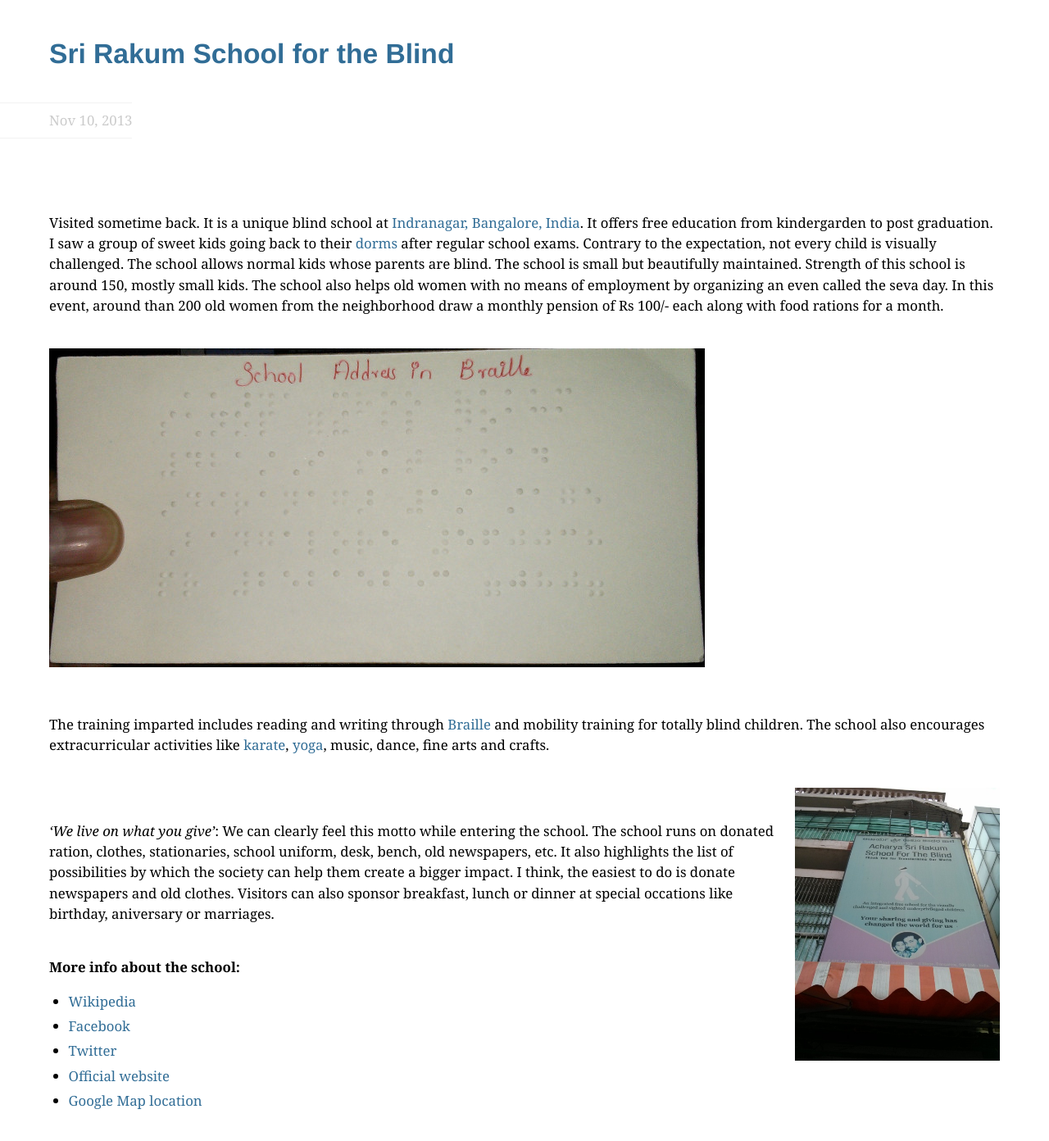
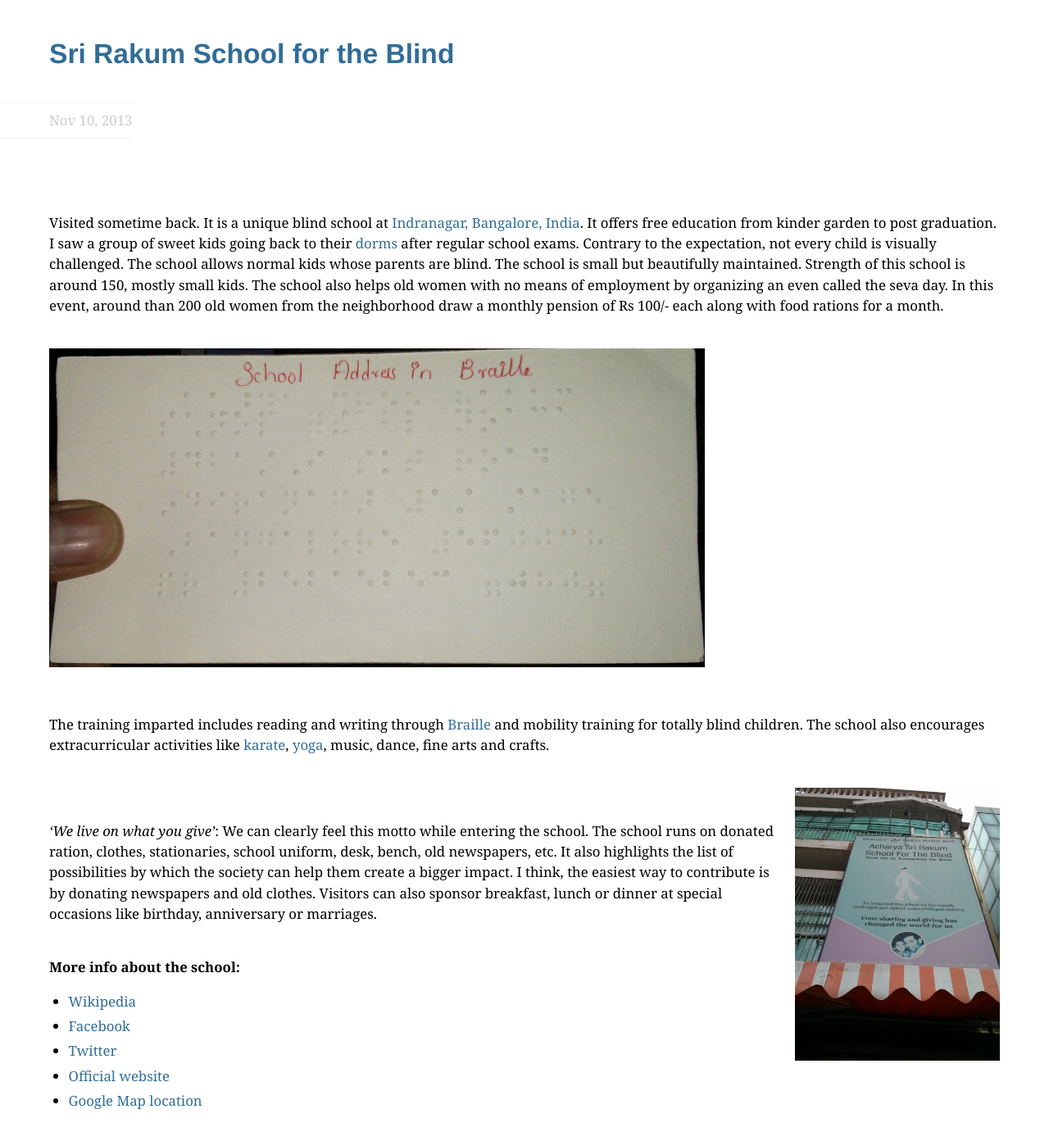
Before and after one commit to rohit01/blog_backup, a Jekyll site: the page built from _posts/2013-11-10-rakum-school-for-the-blind.md, in a window 1280 px wide and 1400 px high, scrolled down 880 px. Shown: the top 1392 px of the window at 82% size. Built offline with Jekyll 4.4.1, drawn with Linux system fonts in a browser that asks for light colours; some web fonts are replaced; Markdown is read by kramdown in place of the engine named in the settings; comment, search, counter and statistics services are not loaded.

Commit message:
paraphrased

```diff
--- a/_posts/2013-11-10-rakum-school-for-the-blind.md
+++ b/_posts/2013-11-10-rakum-school-for-the-blind.md
@@ -14,7 +14,7 @@
   {{ page.date | date: "%b %d, %Y" }}
 </info>
 
-Visited sometime back. It is a unique blind school at [Indranagar, Bangalore, India](https://maps.google.com/maps?q=Rakum+Blind+School,+Bangalore,+Karnataka,+India&hl=en&sll=37.0625,-95.677068&sspn=46.409192,81.5625&oq=rakum+&t=m&z=17). It offers free education from kindergarden to post graduation. I saw a group of sweet kids going back to their [dorms](http://rakum.org/rakum_school/node/147) after regular school exams. Contrary to the expectation, not every child is visually challenged. The school allows normal kids whose parents are blind. The school is small but beautifully maintained. Strength of this school is around 150, mostly small kids. The school also helps old women with no means of employment by organizing an even called the seva day. In this event, around than 200 old women from the neighborhood draw a monthly pension of Rs 100/- each along with food rations for a month.
+Visited sometime back. It is a unique blind school at [Indranagar, Bangalore, India](https://maps.google.com/maps?q=Rakum+Blind+School,+Bangalore,+Karnataka,+India&hl=en&sll=37.0625,-95.677068&sspn=46.409192,81.5625&oq=rakum+&t=m&z=17). It offers free education from kinder garden to post graduation. I saw a group of sweet kids going back to their [dorms](http://rakum.org/rakum_school/node/147) after regular school exams. Contrary to the expectation, not every child is visually challenged. The school allows normal kids whose parents are blind. The school is small but beautifully maintained. Strength of this school is around 150, mostly small kids. The school also helps old women with no means of employment by organizing an even called the seva day. In this event, around than 200 old women from the neighborhood draw a monthly pension of Rs 100/- each along with food rations for a month.
 
 ![](/res/posts/rakum-school-for-the-blind/braille.jpg)
 
@@ -22,7 +22,7 @@
 
 <img src="/res/posts/rakum-school-for-the-blind/entrance.jpg" width="250" align="right">
 
-*'We live on what you give'*: We can clearly feel this motto while entering the school. The school runs on donated ration, clothes, stationaries, school uniform, desk, bench, old newspapers, etc. It also highlights the list of possibilities by which the society can help them create a bigger impact. I think, the easiest to do is donate newspapers and old clothes. Visitors can also sponsor breakfast, lunch or dinner at special occations like birthday, aniversary or marriages.
+*'We live on what you give'*: We can clearly feel this motto while entering the school. The school runs on donated ration, clothes, stationaries, school uniform, desk, bench, old newspapers, etc. It also highlights the list of possibilities by which the society can help them create a bigger impact. I think, the easiest way to contribute is by donating newspapers and old clothes. Visitors can also sponsor breakfast, lunch or dinner at special occasions like birthday, anniversary or marriages.
 
 **More info about the school:**
 
```
